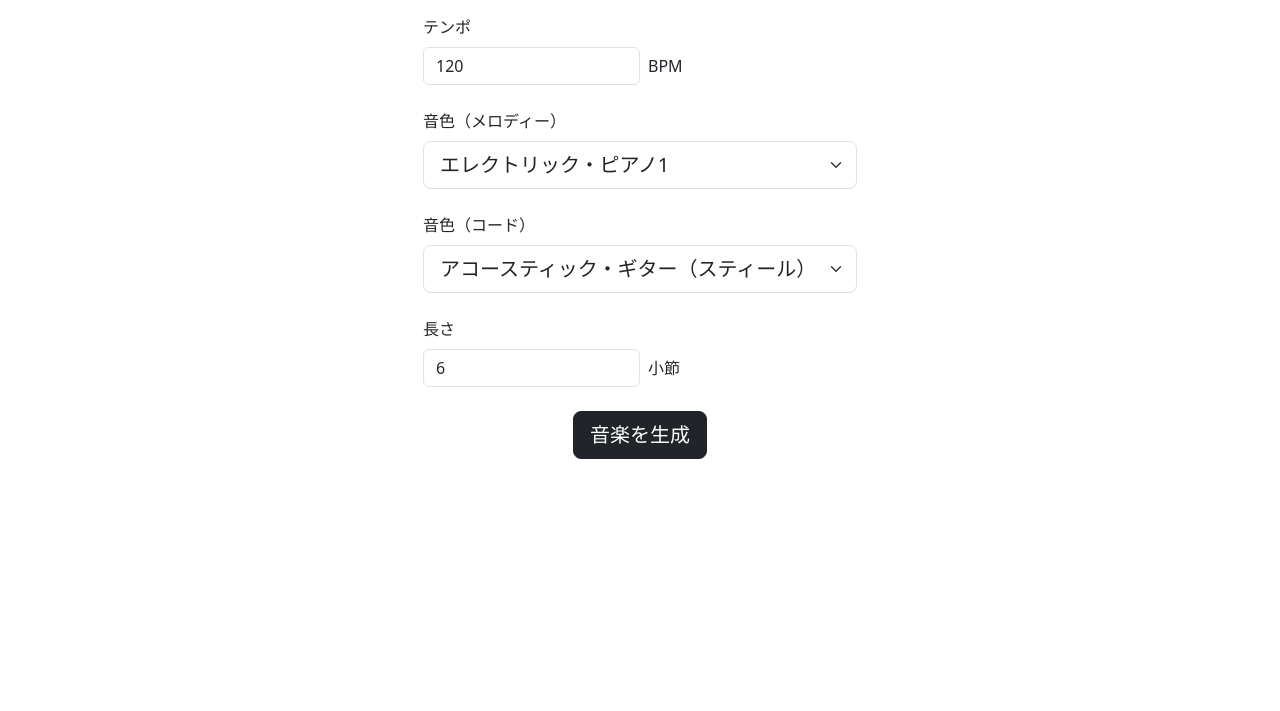
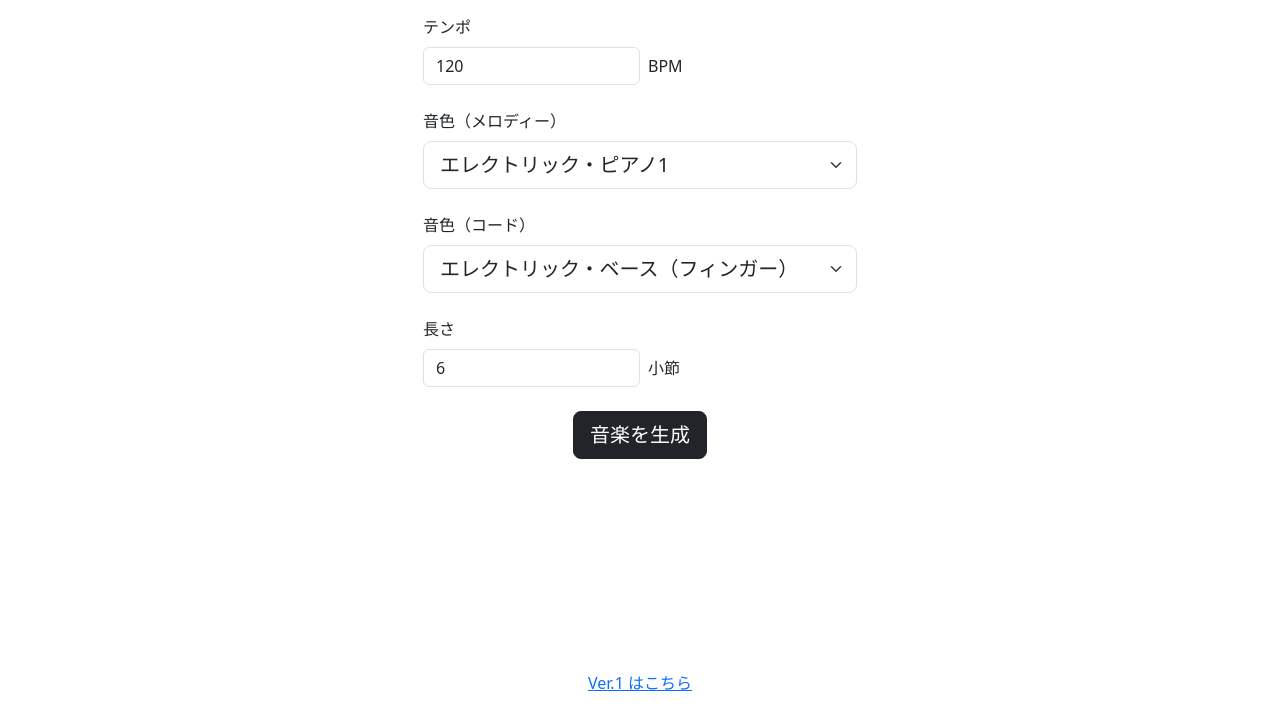
Before and after one commit to tokky1013/bgm-generator-v2, a plain HTML site: page index.html in a window 1280 px wide. Shown: the part 89-800 px from the top of the page. Drawn offline with Linux system fonts and the light colour scheme.

Commit message:
Update index.html

```diff
--- a/index.html
+++ b/index.html
@@ -1,5 +1,5 @@
 <!DOCTYPE html>
-<html lang="ja">
+<html lang="ja" class="h-100">
 <head>
     <meta charset="UTF-8">
     <meta name="viewport" content="width=device-width, initial-scale=1.0">
@@ -8,7 +8,7 @@
     <link rel="stylesheet" href="./css/main.css">
     <title>BGM ジェネレーター</title>
 </head>
-<body class="d-flex flex-column align-items-center justify-content-sm-around">
+<body class="d-flex flex-column align-items-center justify-content-sm-around h-100">
     <header><h1 class="m-0">BGM ジェネレーター</h1></header>
     <div class="mx-4">
         <div class="my-4">
@@ -48,10 +48,10 @@
                 <option value="4">エレクトリック・ピアノ1</option>
                 <option value="5">エレクトリック・ピアノ2</option>
                 <option value="24">アコースティック・ギター（ナイロン）</option>
-                <option value="25" selected>アコースティック・ギター（スティール）</option>
+                <option value="25">アコースティック・ギター（スティール）</option>
                 <option value="28">エレクトリック・ギター（ミュート）</option>
                 <option value="32">アコースティック・ベース</option>
-                <option value="33">エレクトリック・ベース（フィンガー）</option>
+                <option value="33" selected>エレクトリック・ベース（フィンガー）</option>
                 <option value="34">エレクトリック・ベース（ピック）</option>
                 <option value="38">シンセ・ベース1</option>
                 <option value="39">シンセ・ベース2</option>
@@ -81,6 +81,9 @@
         <button class="btn btn-dark btn-lg icon play w-50 me-4" onclick="playAudio()"></button>
         <button class="btn btn-dark btn-lg icon pause w-50" onclick="pauseAudio()"></button>
     </div>
+    <div class="mt-auto p-3">
+        <a href="https://tokky1013.github.io/bgm-generator-v1/">Ver.1 はこちら</a>
+    </div>
     <div id="score0"></div>
     <div id="play0"></div>
     <div id="score1"></div>
```
